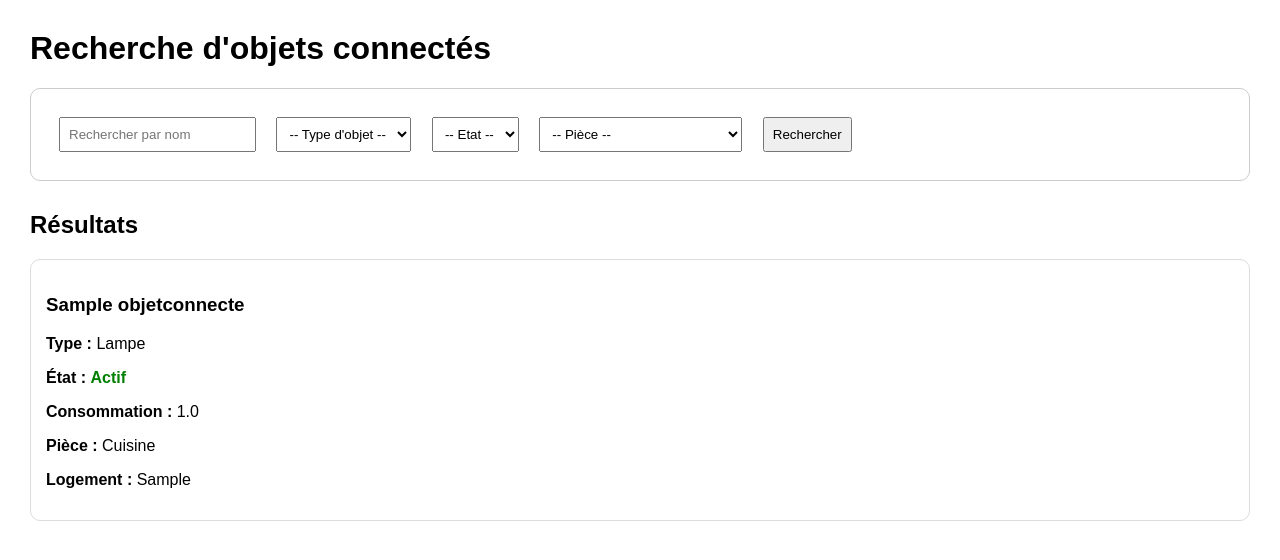
After one commit to Mohamine2/Smart-Uni, a Django app: page /objets/recherche/ in a window 1280 px wide. The commit adds this page. Shown: the top 560 px of the page. Run offline with Django 5.2, Linux system fonts and the light colour scheme; tables that the repository leaves empty hold one stand-in row (values such as "Sample post").

Commit message:
implémentation recherche objets

```diff
--- a/core/urls.py
+++ b/core/urls.py
@@ -26,4 +26,5 @@ urlpatterns = [
     path('login/', views.login_view, name='login'),
     path('logout/', views.logout_view, name='logout'),
     path('dashboard-simple/', views.dashboard_view, name='dashboard'), # Page après connexion
+    path('objets/recherche/', views.recherche_objets, name='recherche_objets'),
 ]
--- a/residence_connectee/views.py
+++ b/residence_connectee/views.py
@@ -2,8 +2,46 @@ from django.contrib.auth import authenticate, login, logout
 from django.shortcuts import render, redirect
 from django.contrib import messages
 from django.contrib.auth.decorators import login_required
+from .models import ObjetConnecte, Piece
 
 from residence_connectee.models import Etudiant
+
+def recherche_objets(request):
+    objets = ObjetConnecte.objects.all()
+
+    mot_cle = request.GET.get('q')
+    type_objet = request.GET.get('type_objet')
+    etat = request.GET.get('etat')
+    piece_id = request.GET.get('piece')
+
+    if mot_cle:
+        objets = objets.filter(nom__icontains=mot_cle)
+
+    if type_objet:
+        objets = objets.filter(type_objet=type_objet)
+
+    if etat:
+        if etat == "actif":
+            objets = objets.filter(etat=True)
+        elif etat == "inactif":
+            objets = objets.filter(etat=False)
+
+    if piece_id:
+        objets = objets.filter(piece_id=piece_id)
+
+    pieces = Piece.objects.all()
+
+    context = {
+        'objets': objets,
+        'pieces': pieces,
+        'mot_cle': mot_cle or '',
+        'type_objet_selectionne': type_objet or '',
+        'etat_selectionne': etat or '',
+        'piece_selectionnee': piece_id or '',
+        'type_choices': ObjetConnecte.TYPE_CHOICES,
+    }
+
+    return render(request, 'recherche_objets.html', context)
 
 def home_view(request):
     return render(request, 'index.html')
--- /dev/null
+++ b/templates/recherche_objets.html
@@ -0,0 +1,100 @@
+<!DOCTYPE html>
+<html lang="fr">
+<head>
+    <meta charset="UTF-8">
+    <title>Recherche d'objets connectés</title>
+    <style>
+        body {
+            font-family: Arial, sans-serif;
+            margin: 30px;
+        }
+
+        form {
+            margin-bottom: 30px;
+            padding: 20px;
+            border: 1px solid #ccc;
+            border-radius: 10px;
+        }
+
+        input, select, button {
+            margin: 8px;
+            padding: 8px;
+        }
+
+        .objet-card {
+            border: 1px solid #ddd;
+            border-radius: 10px;
+            padding: 15px;
+            margin-bottom: 15px;
+        }
+
+        .etat-actif {
+            color: green;
+            font-weight: bold;
+        }
+
+        .etat-inactif {
+            color: red;
+            font-weight: bold;
+        }
+    </style>
+</head>
+<body>
+    <h1>Recherche d'objets connectés</h1>
+
+    <form method="get">
+        <input type="text" name="q" placeholder="Rechercher par nom"
+               value="{{ mot_cle }}">
+
+        <select name="type_objet">
+            <option value="">-- Type d'objet --</option>
+            {% for value, label in type_choices %}
+                <option value="{{ value }}" {% if value == type_objet_selectionne %}selected{% endif %}>
+                    {{ label }}
+                </option>
+            {% endfor %}
+        </select>
+
+        <select name="etat">
+            <option value="">-- Etat --</option>
+            <option value="actif" {% if etat_selectionne == "actif" %}selected{% endif %}>Actif</option>
+            <option value="inactif" {% if etat_selectionne == "inactif" %}selected{% endif %}>Inactif</option>
+        </select>
+
+        <select name="piece">
+            <option value="">-- Pièce --</option>
+            {% for p in pieces %}
+                <option value="{{ p.id }}" {% if piece_selectionnee == p.id|stringformat:"s" %}selected{% endif %}>
+                    {{ p.nom }} - Logement {{ p.logement.numero_logement }}
+                </option>
+            {% endfor %}
+        </select>
+
+        <button type="submit">Rechercher</button>
+    </form>
+
+    <h2>Résultats</h2>
+
+    {% if objets %}
+        {% for objet in objets %}
+            <div class="objet-card">
+                <h3>{{ objet.nom }}</h3>
+                <p><strong>Type :</strong> {{ objet.type_objet }}</p>
+                <p>
+                    <strong>État :</strong>
+                    {% if objet.etat %}
+                        <span class="etat-actif">Actif</span>
+                    {% else %}
+                        <span class="etat-inactif">Inactif</span>
+                    {% endif %}
+                </p>
+                <p><strong>Consommation :</strong> {{ objet.consommation }}</p>
+                <p><strong>Pièce :</strong> {{ objet.piece.nom }}</p>
+                <p><strong>Logement :</strong> {{ objet.piece.logement.numero_logement }}</p>
+            </div>
+        {% endfor %}
+    {% else %}
+        <p>Aucun objet trouvé.</p>
+    {% endif %}
+</body>
+</html>
```
Also changed, not shown: templates/index.html (+25 -10 lines).
